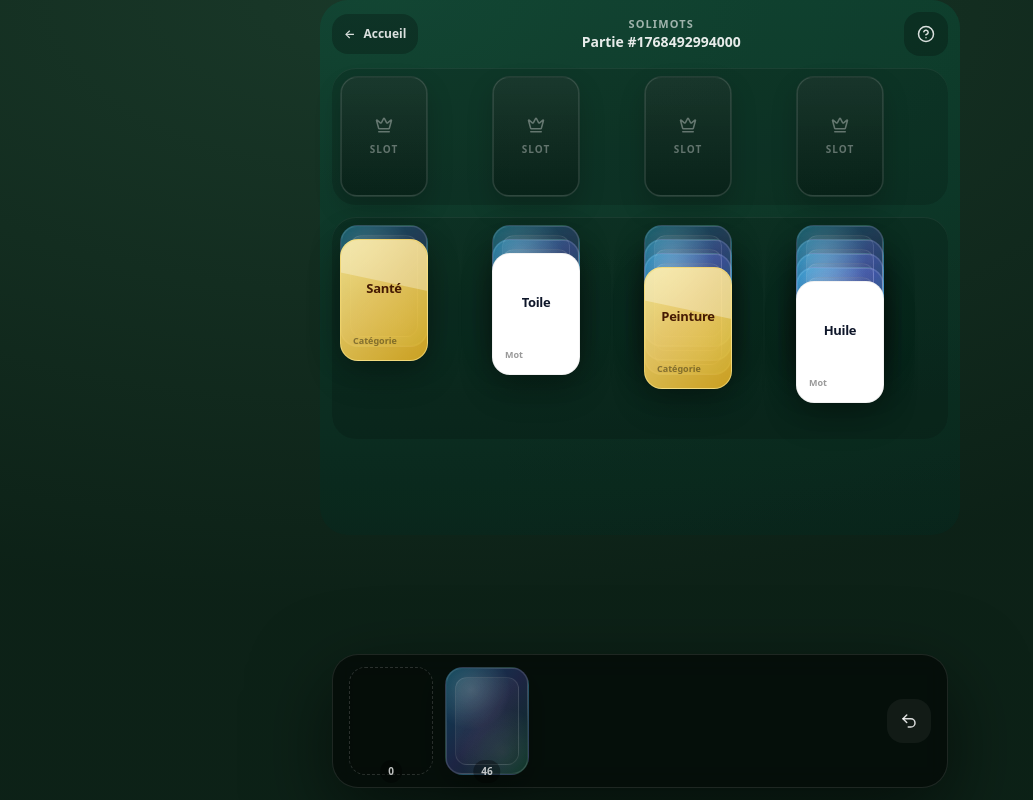
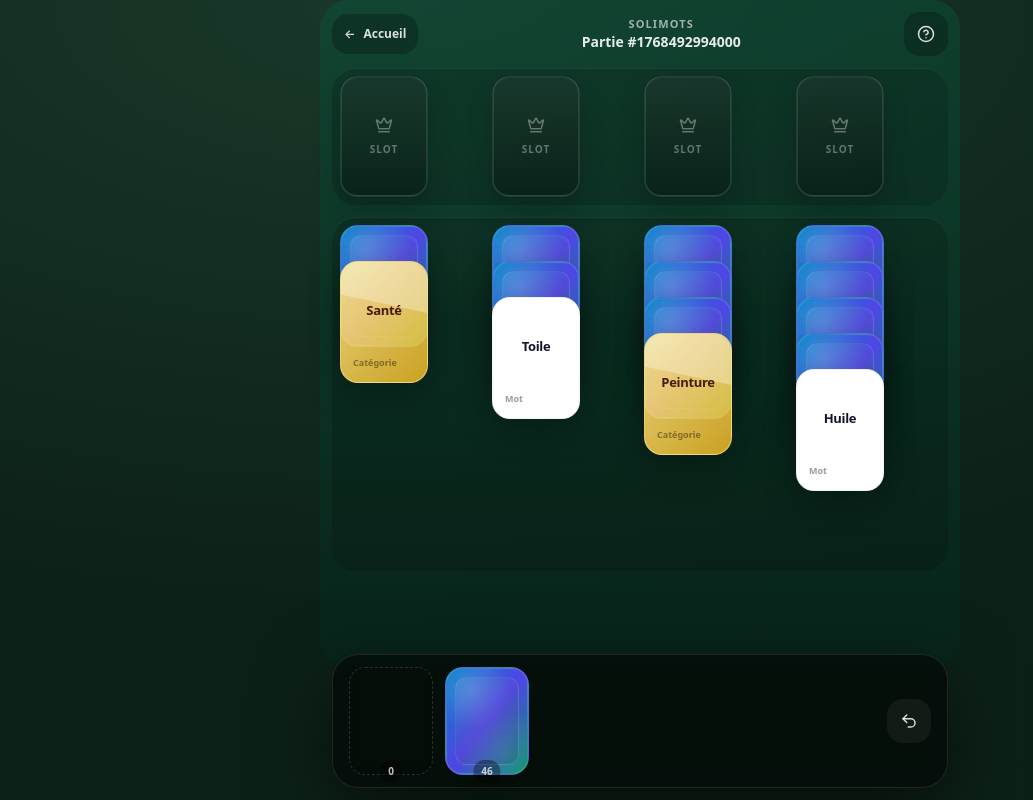
Before and after one commit to ThomasBerthaud/solimots, a React (Vite) app: page /game in a window 1280 px wide. Shown: the whole page, without its empty margins (0-1033 px from the left). Built offline with nearby package versions, Linux system fonts and the light colour scheme.

Commit message:
Refactor card design: opaque backs, visible text in stacks, draggable stacks
Co-authored-by: ThomasBerthaud <11942601+ThomasBerthaud@users.noreply.github.com>

```diff
--- a/src/components/board/TableauCell.tsx
+++ b/src/components/board/TableauCell.tsx
@@ -37,6 +37,14 @@ export function TableauCell({
   const topId = ids.at(-1)
   const hint = Boolean(selectedCard)
 
+  // Helper to check if a card can be dragged (all cards from this one to the end must be face-up)
+  const canDragCard = (cardId: CardId): boolean => {
+    const colIdx = ids.indexOf(cardId)
+    if (colIdx < 0) return false
+    const segment = ids.slice(colIdx)
+    return segment.every((id) => level.cardsById[id]?.faceUp)
+  }
+
   return (
     <div
       data-drop-target="tableau"
@@ -54,17 +62,17 @@ export function TableauCell({
       <div className="relative">
         {visible.length ? (
           visible.map((id, idx) => {
-            const isTop = id === topId
             const card = level.cardsById[id]
             const top = `calc(var(--stackStep) * ${idx})`
+            const isDraggable = card?.faceUp && canDragCard(id)
             return (
               <div key={id} className="absolute left-0 right-0" style={{ top }}>
                 {card?.faceUp ? (
                   <Card
                     card={card}
-                    draggable={isTop}
+                    draggable={isDraggable}
                     onDrop={
-                      isTop
+                      isDraggable
                         ? (point, draggedEl) =>
                             onDropCard({ type: 'tableau', column: columnIndex }, { x: point.x, y: point.y }, draggedEl)
                         : undefined
--- a/src/components/cards/CardBack.tsx
+++ b/src/components/cards/CardBack.tsx
@@ -10,7 +10,7 @@ export function CardBack({ className, style }: CardBackProps) {
   return (
     <motion.div
       className={[
-        'rounded-[18px] border border-white/10 bg-gradient-to-br from-sky-500/35 via-indigo-500/25 to-emerald-500/20 shadow-[0_12px_30px_rgba(0,0,0,0.25)]',
+        'rounded-[18px] border border-white/10 bg-gradient-to-br from-sky-600 via-indigo-600 to-emerald-600 shadow-[0_12px_30px_rgba(0,0,0,0.25)]',
         className ?? '',
       ].join(' ')}
       style={style}
--- a/src/index.css
+++ b/src/index.css
@@ -70,7 +70,7 @@ body {
   --gap: clamp(6px, 1.4vw, 10px);
   --cardW: clamp(56px, calc((100vw - 24px - (var(--gap) * 3)) / 4), 88px);
   --cardH: calc(var(--cardW) * 1.38);
-  --stackStep: clamp(10px, 2.2vw, 14px);
+  --stackStep: clamp(24px, 5.5vw, 36px);
 
   --dockCardW: clamp(64px, 20vw, 84px);
   --dockCardH: calc(var(--dockCardW) * 1.28);
```
